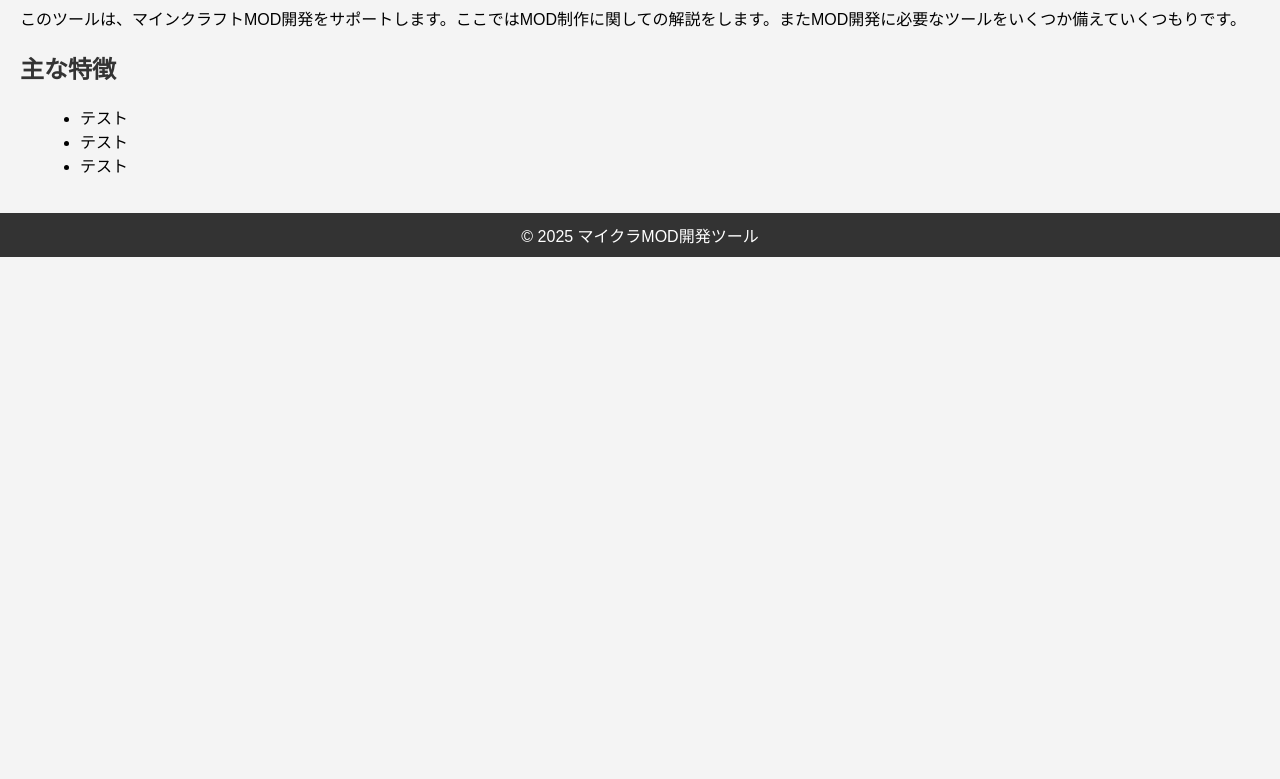
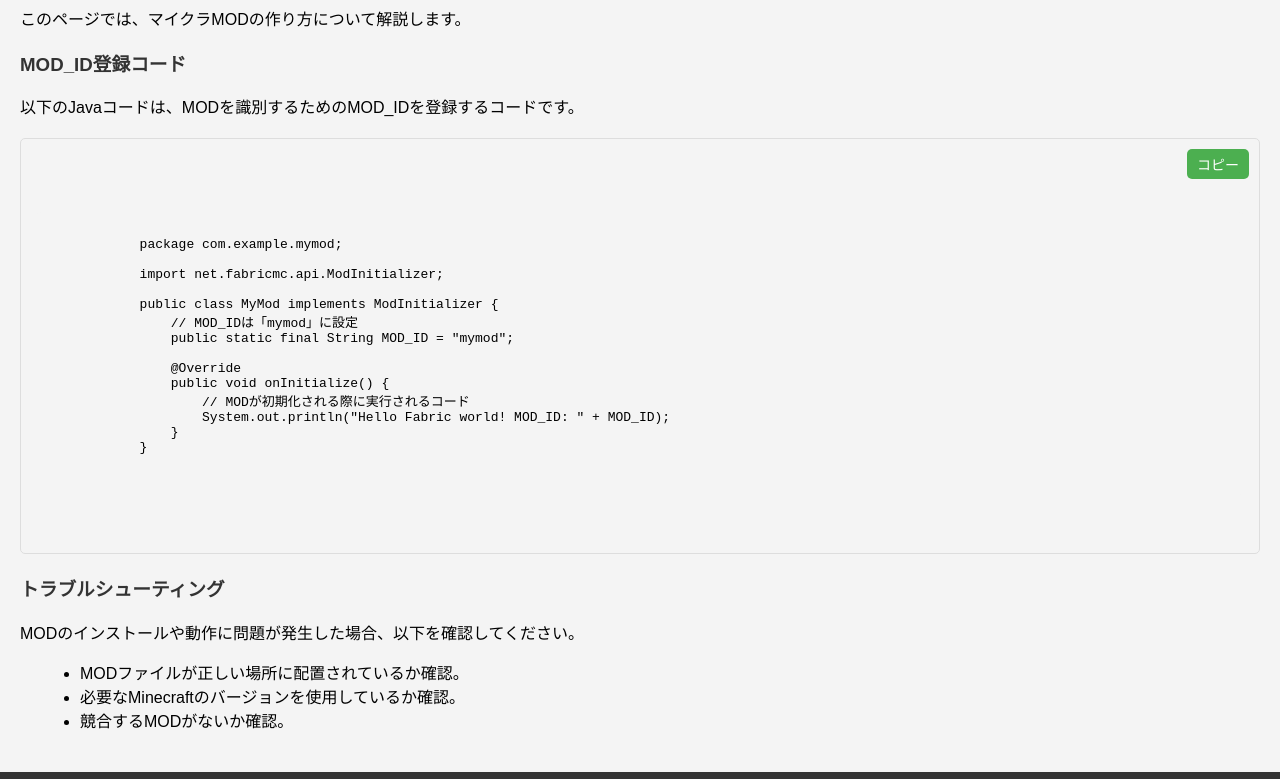
Before and after one commit to coreworldyoutube/YCMMOD, a plain HTML site: page index.html in a window 1280 px wide. Shown: the part 211-990 px from the top of the page. Before the commit the page ends 800 px from the top, so only its background shows below. Drawn offline with Linux system fonts and the light colour scheme.

Commit message:
Update index.html

```diff
--- a/index.html
+++ b/index.html
@@ -3,8 +3,45 @@
 <head>
   <meta charset="UTF-8">
   <meta name="viewport" content="width=device-width, initial-scale=1.0">
-  <title>マイクラMOD開発ツール</title>
+  <title>MOD解説 - マイクラMOD開発ツール</title>
   <link rel="stylesheet" href="styles.css">
+  <style>
+    /* コードブロックのスタイル */
+    .code-container {
+      position: relative;
+      border: 1px solid #ddd;
+      background-color: #f4f4f4;
+      padding: 15px;
+      border-radius: 5px;
+      font-family: monospace;
+      white-space: pre-wrap;
+      word-wrap: break-word;
+      margin: 20px 0;
+    }
+
+    /* コピーするボタンのスタイル */
+    .copy-btn {
+      position: absolute;
+      top: 10px;
+      right: 10px;
+      padding: 5px 10px;
+      background-color: #4CAF50;
+      color: white;
+      border: none;
+      border-radius: 5px;
+      cursor: pointer;
+      font-size: 14px;
+    }
+
+    .copy-btn:hover {
+      background-color: #45a049;
+    }
+
+    /* ボタンを目立たせる */
+    .copy-btn:focus {
+      outline: none;
+    }
+  </style>
 </head>
 <body>
   <header>
@@ -21,16 +58,44 @@
   </header>
 
   <main>
-    <section class="intro">
-      <h2>ようこそ！</h2>
-      <p>このツールは、マインクラフトMOD開発をサポートします。ここではMOD制作に関しての解説をします。またMOD開発に必要なツールをいくつか備えていくつもりです。</p>
+    <section>
+      <h2>MOD解説</h2>
+      <p>このページでは、マイクラMODの作り方について解説します。</p>
     </section>
-    <section class="features">
-      <h2>主な特徴</h2>
+
+    <section class="usage">
+      <h3>MOD_ID登録コード</h3>
+      <p>以下のJavaコードは、MODを識別するためのMOD_IDを登録するコードです。</p>
+      <div class="code-container">
+        <button class="copy-btn" onclick="copyCode()">コピー</button>
+        <pre id="java-code">
+          <code class="language-java">
+            package com.example.mymod;
+
+            import net.fabricmc.api.ModInitializer;
+
+            public class MyMod implements ModInitializer {
+                // MOD_IDは「mymod」に設定
+                public static final String MOD_ID = "mymod";
+
+                @Override
+                public void onInitialize() {
+                    // MODが初期化される際に実行されるコード
+                    System.out.println("Hello Fabric world! MOD_ID: " + MOD_ID);
+                }
+            }
+          </code>
+        </pre>
+      </div>
+    </section>
+
+    <section class="troubleshooting">
+      <h3>トラブルシューティング</h3>
+      <p>MODのインストールや動作に問題が発生した場合、以下を確認してください。</p>
       <ul>
-        <li>テスト</li>
-        <li>テスト</li>
-        <li>テスト</li>
+        <li>MODファイルが正しい場所に配置されているか確認。</li>
+        <li>必要なMinecraftのバージョンを使用しているか確認。</li>
+        <li>競合するMODがないか確認。</li>
       </ul>
     </section>
   </main>
@@ -39,6 +104,22 @@
     <p>&copy; 2025 マイクラMOD開発ツール</p>
   </footer>
 
-  <script src="script.js"></script>
+  <script>
+    function copyCode() {
+      // Javaコードのプレースホルダーを取得
+      var code = document.getElementById("java-code").innerText;
+
+      // 一時的なテキストエリアを作成してクリップボードにコピー
+      var textarea = document.createElement("textarea");
+      textarea.value = code;
+      document.body.appendChild(textarea);
+      textarea.select();
+      document.execCommand("copy");
+      document.body.removeChild(textarea);
+
+      // コピーしたことを知らせるメッセージ
+      alert("コードがコピーされました！");
+    }
+  </script>
 </body>
 </html>
```
